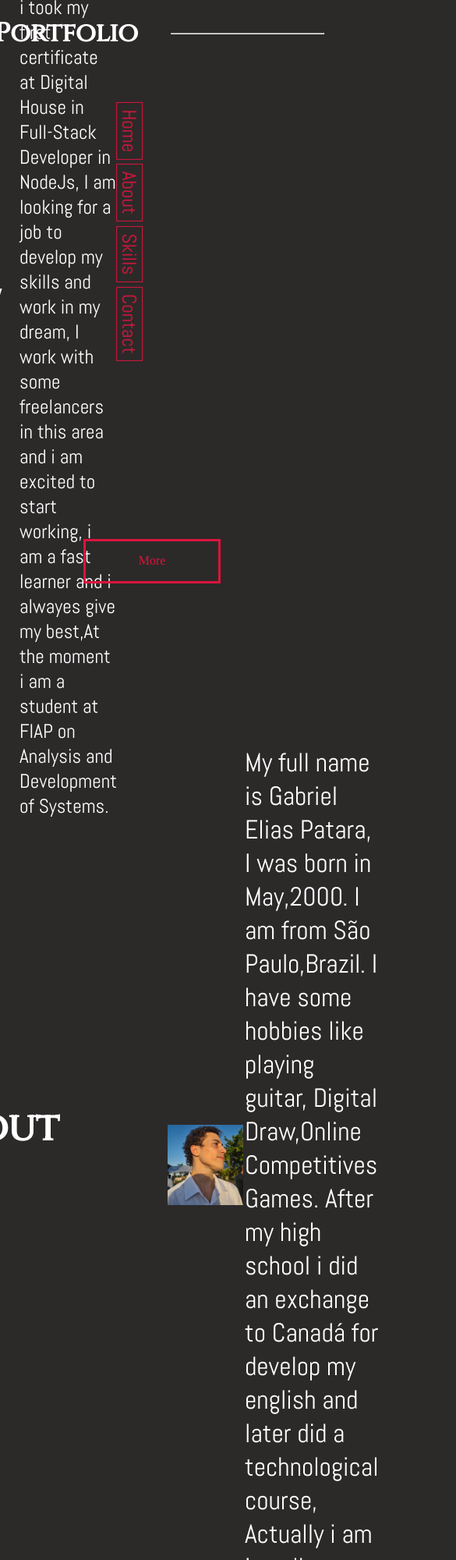
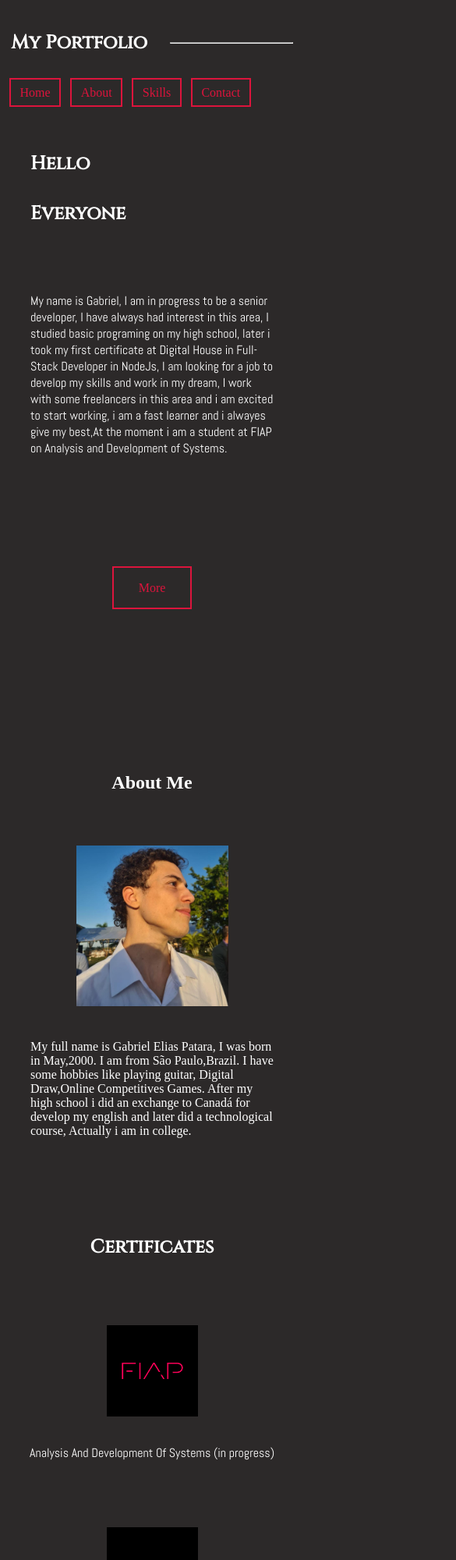
Before and after one commit to gabrihhh/myPortfolio, a plain HTML site: page index.html in a window 390 px wide. Shown: the top 2000 px of the page at 78% size, 585 px wide, since content can reach past the window. Drawn offline with Linux system fonts and the light colour scheme.

Commit message:
first css mobile

```diff
--- a/css/style.css
+++ b/css/style.css
@@ -11,6 +11,7 @@
   margin: 0;
   color: white;
 }
+@media(min-width:760px){
   body{
     background-color: var(--corPrimaria);
     display: flex;
@@ -34,7 +35,6 @@ hr{
   .header{
     transform: rotate(90deg);
     position: fixed;
-  left: -0vw;
   }
   .header>a{
     border: 1px solid var(--corSecundaria);
@@ -199,3 +199,162 @@ iframe{
     height: 40vh;
     margin: 10vh;
   }
+}
+@media(max-width:760px){
+  *{
+    padding: 0;
+    margin: 0;
+    color: white;
+  }
+  body{
+    background-color: var(--corPrimaria);
+    display: flex;
+    flex-direction: column;
+    align-items: center;
+
+  }
+  .cabecalho{
+    display: flex;
+    justify-content: space-around;
+    align-items: center;
+    margin: 10vw 0vw;
+  }
+  .cabecalho>hr{
+    width: 40vw;
+  }
+  .cabecalho>h2{
+    font-family: var(--fontMaior);
+  }
+
+  /* --------header------------ */
+
+  .container{
+    display: flex;
+    flex-direction: column;
+    flex-wrap: wrap;
+  }
+  .header{
+    position: fixed;
+    left: 2vw;
+
+  }
+  .header>a{
+    color: var(--corSecundaria);
+    text-decoration: none;
+    border: var(--corSecundaria) 2px solid;
+    margin: 5vw 1vw;
+    padding: 2vw 3vw;
+  }
+  .container-part{
+    margin: 0vw 10vw;
+    font-family: var(--fontMenor);
+  }
+  .container-part>h2{
+    font-family: var(--fontMaior);
+    margin: 10vh 0vw;
+  }
+  .img-board{
+    height: 40vh;
+    display: flex;
+    justify-content: center;
+    align-items: center;
+  }
+  .img-board>a{
+    padding: 2vh 8vw;
+    border: 2px solid var(--corSecundaria);
+    color: var(--corSecundaria);
+
+  }
+
+  .aboutme{
+    display: flex;
+    flex-direction: column;
+    flex-wrap: wrap;
+    justify-content: center;
+    align-items: center;
+    margin-bottom: 10vh;
+  }
+  .aboutme>.aboutme-top{
+    display: flex;
+    justify-content: center;
+    align-items: center;
+  }
+  .aboutme-top>h2{
+    margin: 8vh 0vh;
+  }
+  .aboutme-bottom>img{
+    width: 50vw;
+  }
+  .aboutme-bottom>p{
+    margin: 10vw 10vw;
+  }
+  .certificates{
+    display: flex;
+    justify-content: center;
+    align-items: center;
+    flex-direction: column;
+    flex-wrap: wrap;
+
+  }
+  .certificates-container{
+    display: flex;
+    justify-content: center;
+    align-items: center;
+    flex-direction: column;
+  }
+  .certificates>div{
+    display: flex;
+    justify-content: center;
+    align-items: center;
+    flex-direction: column;
+  }
+  .certificates>div>img{
+    width: 30vw;
+    margin-top: 10vh;
+  }
+  .certificates-container>div{
+    display: flex;
+    justify-content: center;
+    align-items: center;
+    width: 30vw;
+  }
+  .certificates>div>p{
+    font-family: var(--fontMenor);
+  }
+  .certificates-container>div>h2{
+    font-family: var(--fontMaior);
+  }
+
+  /* -----------------contact------------- */
+
+  h3{
+    text-align: center;
+    font-family: var(--fontMaior);
+    margin: 5vh 0vw;
+    font-size: 3vh;
+  }
+  .contact{
+    display: flex;
+    flex-direction: column;
+    justify-content: center;
+    align-items: center;
+  }
+  .contact>div{
+    display: flex;
+    flex-direction: column;
+    justify-content: center;
+    align-items: center;
+  }
+  .contact>div>h2{
+    margin: 5vh 0vw;
+    font-family: var(--fontMaior);
+    font-size: 2vh;
+  }
+  iframe{
+    margin: 5vh 0vw;
+  }
+  marca{
+    opacity: 20%;
+  }
+
+}
--- a/index.html
+++ b/index.html
@@ -23,7 +23,7 @@
           </div>
           <div class='container-part'><h2>Hello<br></br>Everyone</h2></div>
           <div class='container-part'>
-          My name is Gabriel, I am in progress to be a senior developer, I have always had interest in this area, I studied basic programing on my high school, later i took my first certificate at Digital House in Full-Stack Developer in NodeJs, I am looking for a job to develop my skills and work in my dream, I work with some freelancers in this area and i am excited to start working, i am a fast learner and i alwayes give my best,At the moment i am a student at FIAP on Analysis and Development of Systems.
+            My name is Gabriel, I am in progress to be a senior developer, I have always had interest in this area, I studied basic programing on my high school, later i took my first certificate at Digital House in Full-Stack Developer in NodeJs, I am looking for a job to develop my skills and work in my dream, I work with some freelancers in this area and i am excited to start working, i am a fast learner and i alwayes give my best,At the moment i am a student at FIAP on Analysis and Development of Systems.
           </div>
         </div>
         <div class='img-board'>
@@ -75,5 +75,6 @@
         <center><iframe src="https://www.google.com/maps/embed?pb=!1m18!1m12!1m3!1d467689.7971944828!2d-46.8754915172196!3d-23.68216038895823!2m3!1f0!2f0!3f0!3m2!1i1024!2i768!4f13.1!3m3!1m2!1s0x94ce448183a461d1%3A0x9ba94b08ff335bae!2zU8OjbyBQYXVsbywgU1A!5e0!3m2!1spt-BR!2sbr!4v1660354432512!5m2!1spt-BR!2sbr"></iframe></center>
         </section>
         </section>
+        <center><marca>Create by Gabriel Patara</marca></center>
 </body>
 </html>
```
Lines whose indentation alone changed are shown as unchanged.
